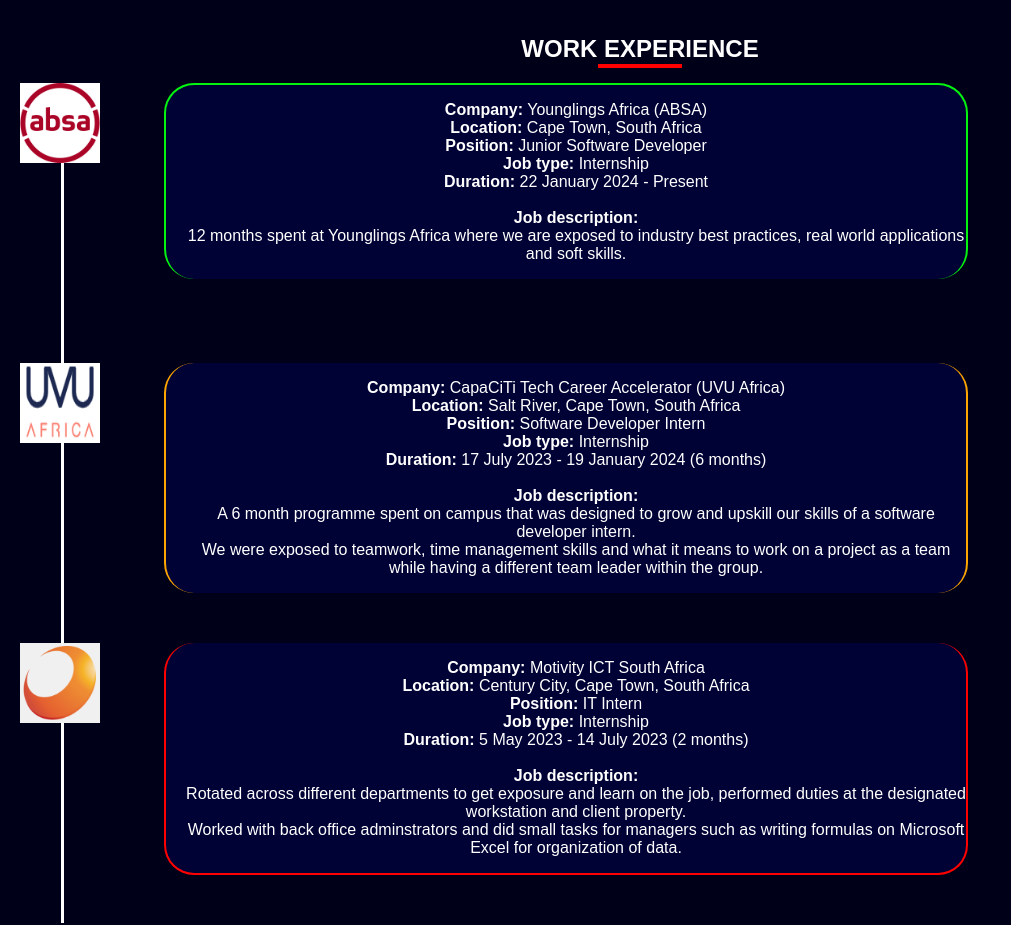
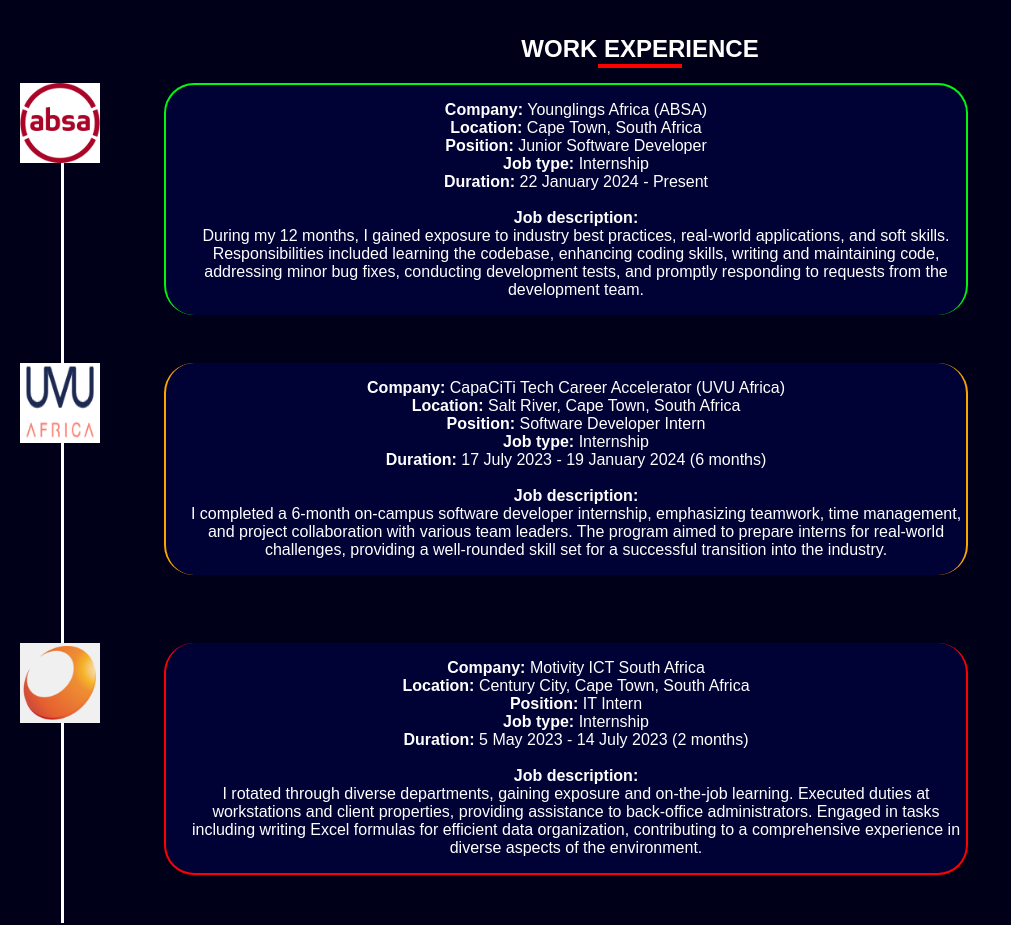
Before and after one commit to Lusa-mata/react-portfolio, a React (Create React App) app: page / in a window 1280 px wide. Shown: the part 1336-2261 px from the top of the page, without its empty margins (0-1011 px from the left). Built offline with nearby package versions, Linux system fonts and the light colour scheme.

Commit message:
work experience is finally response

```diff
--- a/src/App.css
+++ b/src/App.css
@@ -891,6 +891,13 @@
 
 
 
+/*PROJECTS COMPLETED RESPONSIVENESS*/
+
+
+
+
+
+
 /*everything below is for WORK EXPERIENCE*/
 .container {
   display: flex;
@@ -982,12 +989,12 @@
 
 
 
-/*WORK EXPERIENCE responsiveness*/
+/*WORK EXPERIENCE RESPONSIVENESS*/
 @media only screen and (max-width: 768px) {
 
   .container {
     display: flex;
-    margin-left: 4px; /* Adjust this value to control the space between the line and cards */
+    margin-left: 6px; /* Adjust this value to control the space between the line and cards */
   }
 
   .line-and-logos {
@@ -1003,19 +1010,17 @@
   }
 
   .vertical-line {
-    width: 3px;
-    height: 250px; /* total height of the cards and margins */
+    width: 2px;
+    height: 370px;
     background-color: white;
   }
 
   .card-container {
-    display: flex;
-    flex-direction: column;
     margin-left: 5px; /* Spacing between line and cards */
   }
 
   .card-experience-Motivity {
-    width: 300px;
+    width: auto;
     height: auto;
     color: white;
     background-color: #000235;
@@ -1023,7 +1028,7 @@
     border-left: 2px solid #ff0000;
     border-right: 2px solid #ff0000;
     border-radius: 30px;
-
+    margin-right: 50px;
   }
 
   .card-experience-Motivity:hover {
@@ -1034,13 +1039,16 @@
   }
 
   .card-experience-UVU {
-    width: 300px;
+    width: auto;
     height: auto;
     color: white;
     background-color: #000235;
     border-left: 2px solid orange;
     border-right: 2px solid orange;
     border-radius: 30px;
+    margin-bottom: 40px;
+    margin-right: 50px;
+
   }
 
   .card-experience-UVU:hover {
@@ -1051,7 +1059,7 @@
   }
 
   .card-experience-ABSA {
-    width: 300px;
+    width: auto;
     height: auto;
     color: white;
     background-color: #000235;
@@ -1059,6 +1067,8 @@
     border-left: 2px solid #03f40f;
     border-right: 2px solid #03f40f;
     border-radius: 30px;
+    margin-bottom: 40px;
+    margin-right: 50px;
   }
 
   .card-experience-ABSA:hover {
@@ -1070,6 +1080,7 @@
 
   p {
     font-size: 16px;
+    padding: 5px;
   }
 
 
--- a/src/App.js
+++ b/src/App.js
@@ -198,13 +198,23 @@
             <b>Job type:</b> Internship <br></br>
             <b>Duration:</b> 22 January 2024 - Present <br></br><br></br>
             <b>Job description:</b> <br></br>
-            12 months spent at Younglings Africa where we are exposed to industry best practices, real world applications and soft skills.
+            During my 12 months, I gained exposure to industry best practices,
+             real-world applications, and soft skills. Responsibilities included learning
+             the codebase, enhancing coding skills, writing and maintaining code,
+             addressing minor bug fixes, conducting development tests, and promptly
+             responding to requests from the development team.
+
+
+
+
+
+
           </p>
           </div>
         </div>
       </div>
 
-      {/*CAPACITI*/}
+      {/*CAPACITI - UVU*/}
       <div className="container">
         <div className="line-and-logos">
           <img src={require('./images/UVU.png')} alt="Image Description" className='icon' />
@@ -220,8 +230,10 @@
             <b>Job type:</b> Internship <br></br>
             <b>Duration:</b> 17 July 2023 - 19 January 2024 (6 months) <br></br><br></br>
             <b>Job description:</b> <br></br>
-            A 6 month programme spent on campus that was designed to grow and upskill our skills of a software developer intern. <br></br>
-            We were exposed to teamwork, time management skills and what it means to work on a project as a team while having a different team leader within the group.
+            I completed a 6-month on-campus software developer internship, emphasizing teamwork,
+            time management, and project collaboration with various team leaders.
+            The program aimed to prepare interns for real-world challenges, providing a
+            well-rounded skill set for a successful transition into the industry.
           </p>
           </div>
         </div>
@@ -243,10 +255,17 @@
             <b>Job type:</b> Internship <br></br>
             <b>Duration:</b> 5 May 2023 - 14 July 2023 (2 months) <br></br><br></br>
             <b>Job description:</b><br></br>
-            Rotated across different departments to get exposure and learn on the job,
-            performed duties at the designated workstation and client property.
-            <br></br> Worked with back
-            office adminstrators and did small tasks for managers such as writing formulas on Microsoft Excel for organization of data.
+            I rotated through diverse departments, gaining exposure and on-the-job learning.
+            Executed duties at workstations and client properties, providing assistance to
+            back-office administrators. Engaged in tasks including writing Excel formulas
+            for efficient data organization, contributing to a comprehensive experience in
+            diverse aspects of the environment.
+
+
+
+
+
+
           </p>
           </div>
         </div>
@@ -331,6 +350,17 @@
         VIEW MORE PROJECTS ON GITHUB
         </div>
       </div>
+
+
+
+
+
+
+
+      {/* PROJECTS COMPLETED RESPONSIVENESS */}
+
+
+
 
 
       {/*CONTACT ME section*/}
```
